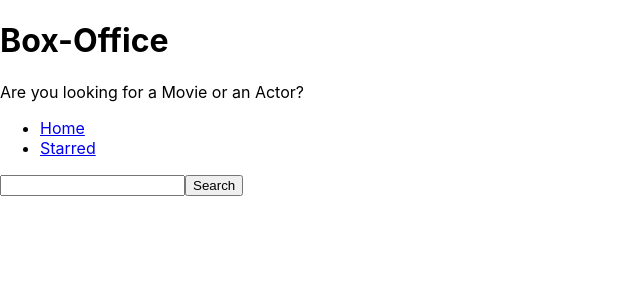
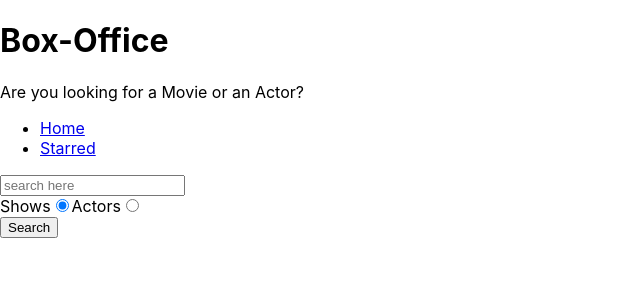
Before and after one commit to beast-2603/box-office, a React (Create React App) app: page / in a window 1280 px wide. Shown: the top 300 px of the page, without its empty margins (0-640 px from the left). Built offline with nearby package versions, Linux system fonts and the light colour scheme.

Commit message:
added search options

```diff
--- a/src/pages/Home.js
+++ b/src/pages/Home.js
@@ -5,13 +5,16 @@ import { apiGet } from '../misc/config';
 const Home = () => {
   const [input, setInput] = useState('');
   const [results, setResults] = useState(null);
+  const [searchOptions, setsearchOptions] = useState('shows');
+
+  const isShowSearch = searchOptions === 'shows';
 
   const onInputChange = ev => {
     setInput(ev.target.value);
   };
 
   const onSearch = () => {
-    apiGet(`/search/shows?q=${input}`).then(result => {
+    apiGet(`/search/${searchOptions}?q=${input}`).then(result => {
       setResults(result);
     });
   };
@@ -28,26 +31,53 @@ const Home = () => {
     }
 
     if (results && results.length > 0) {
-      return (
-        <div>
-          {results.map(item => (
-            <div key={item.show.div}>{item.show.name}</div>
-          ))}
-        </div>
-      );
+      return results[0].show
+        ? results.map(item => <div key={item.show.id}>{item.show.name}</div>)
+        : results.map(item => (
+            <div key={item.person.id}>{item.person.name}</div>
+          ));
     }
+    return null;
+  };
 
-    return null;
+  const onRadioChange = ev => {
+    setsearchOptions(ev.target.value);
   };
 
   return (
     <MainPageLayout>
       <input
+        placeholder="search here"
         type="text"
         onChange={onInputChange}
         onKeyDown={onKeyDown}
         value={input}
       />
+
+      <div>
+        <label htmlFor="show-search">
+          Shows
+          <input
+            id="show-search"
+            type="radio"
+            value="shows"
+            onChange={onRadioChange}
+            checked={isShowSearch}
+          />
+        </label>
+
+        <label htmlFor="actor-search">
+          Actors
+          <input
+            id="actor-search"
+            type="radio"
+            value="people"
+            onChange={onRadioChange}
+            checked={!isShowSearch}
+          />
+        </label>
+      </div>
+
       <button type="button" onClick={onSearch}>
         Search
       </button>
```
